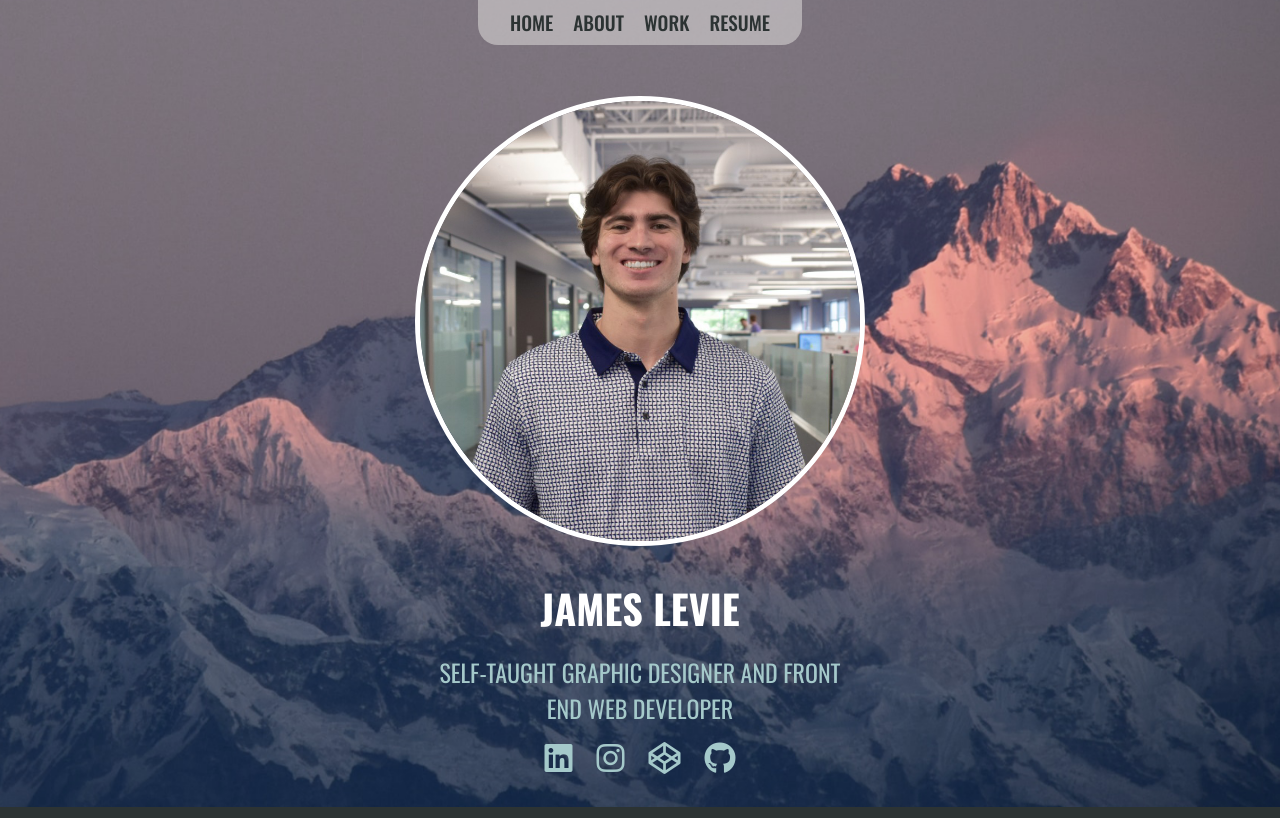
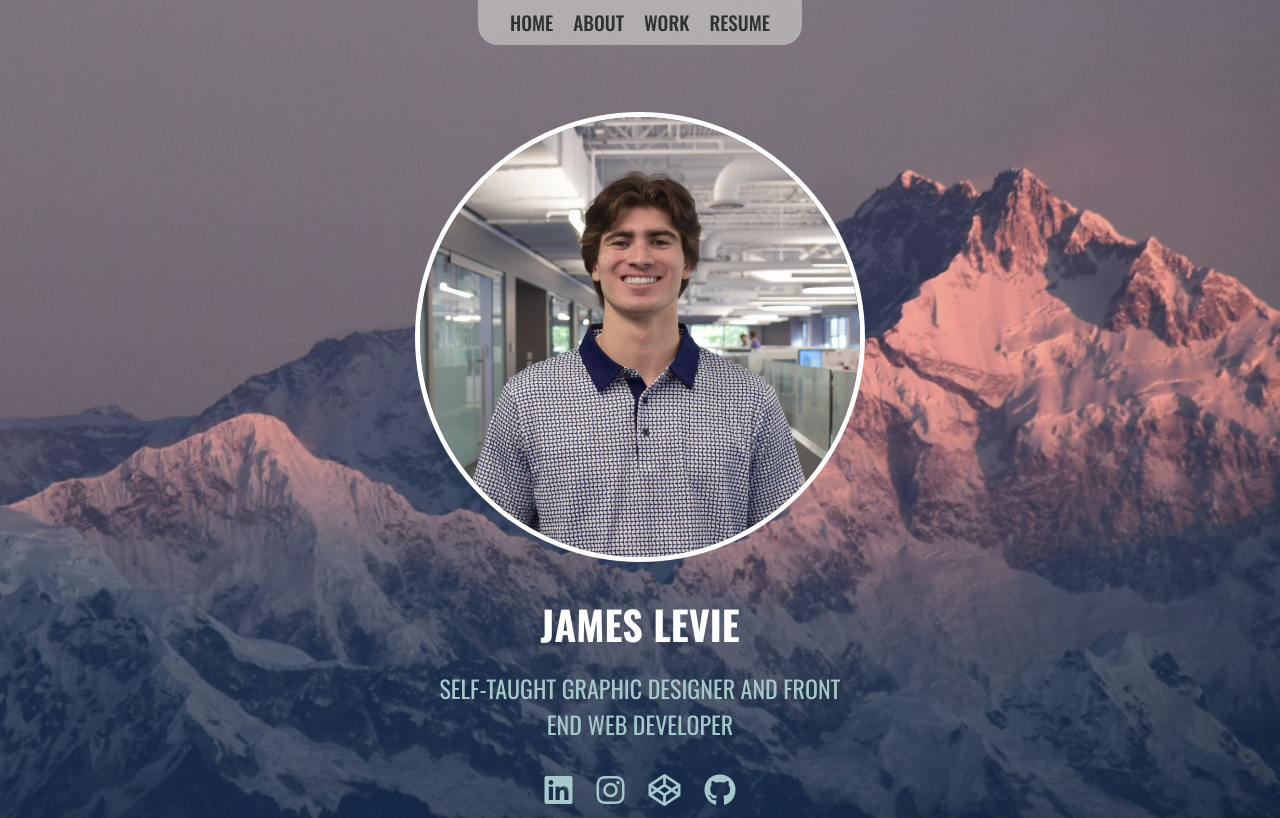
Before and after one commit to Jlevie24/Profile, a plain HTML site: page index.html in a window 1280 px wide. Shown: the top 818 px of the page. Drawn offline with nearby package versions, Linux system fonts and the light colour scheme.

Commit message:
Add files via upload

```diff
--- a/index.html
+++ b/index.html
@@ -30,7 +30,7 @@
 
 		<img src="images/headshot.png" class="profile-image" alt="professional headshot of myself">
 		<h2>James LeVie</h2>
-		<p>Self-taught Graphic Designer&nbsp;and&nbsp;Front <br>End Web Developer</span></p>
+		<p>Self-taught Graphic Designer and&nbsp;Front<br>End&nbsp;Web Developer</span></p>
 
 		<ul class="icons-ul">
 			<li><a href="https://www.linkedin.com/in/james-levie-926148150/" target="blank"><i class="fa-brands fa-linkedin"></i></a></li>
--- a/style.css
+++ b/style.css
@@ -60,7 +60,7 @@ h2 {
 	min-height: 100vh;
 	/* min-height: 850px;
 	max-height: 100vh; */
-	padding: 1rem 1rem 2rem;
+	padding: 2rem 1rem
 }
 
 header {
@@ -116,7 +116,6 @@ nav li a:hover {
 .home p {
 	text-transform: uppercase;
 	text-align: center;
-	padding: 0 1rem;
 }
 
 .home h2 {
@@ -126,7 +125,7 @@ nav li a:hover {
 
 .home p {
 	color: var(--clr-accent-light);
-	margin: 1rem 0;
+	margin: 1rem 0 2rem;
 	font-size: 1.5rem;
 }
 
@@ -147,7 +146,6 @@ nav li a:hover {
 	color: var(--clr-white);
 	transform: translateY(10px) scale(1.2);
 }
-
 
 /* About Me */
 
```
